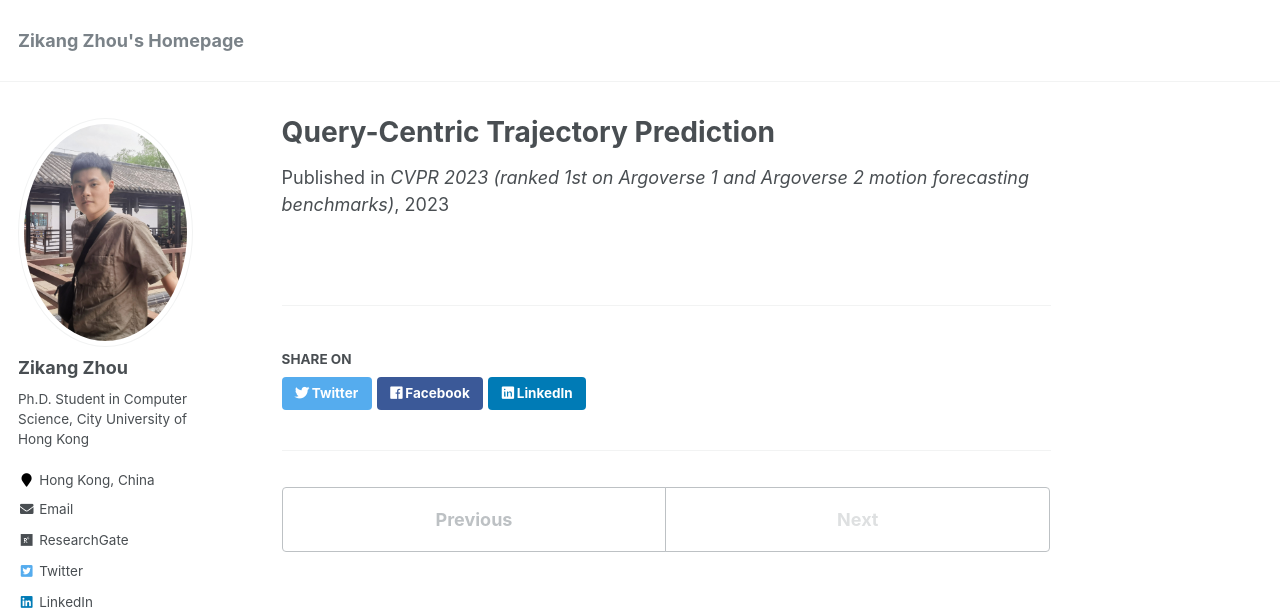
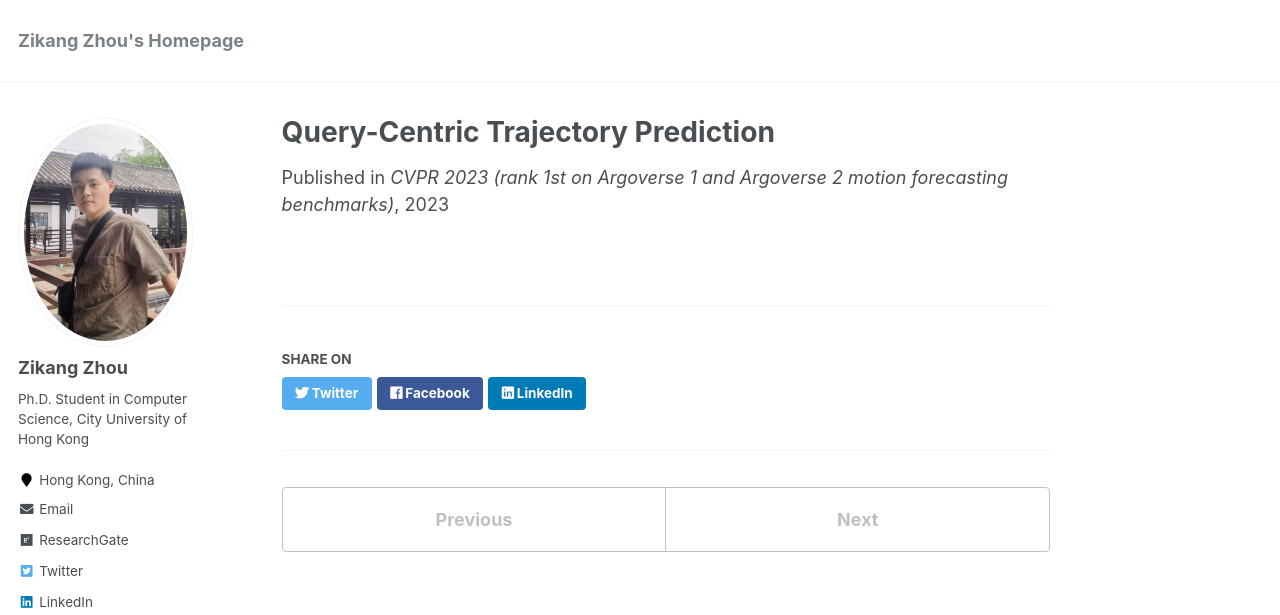
Before and after one commit to ZikangZhou/ZikangZhou.github.io, a Jekyll site: the page built from _publications/qcnet.md, in a window 1280 px wide. Shown: the top 615 px of the page. Built offline with Jekyll 4.4.1, drawn with Linux system fonts in a browser that asks for light colours; some web fonts are replaced.

```diff
--- a/_publications/qcnet.md
+++ b/_publications/qcnet.md
@@ -4,7 +4,7 @@ collection: publications
 permalink: /publication/qcnet
 excerpt: 'A query-centric paradigm for trajectory prediction, enabling streaming scene encoding, parallel multi-agent decoding, multi-modal and long-term prediction.'
 date: 2023-06-18
-venue: 'CVPR 2023 (ranked 1st on Argoverse 1 and Argoverse 2 motion forecasting benchmarks)'
+venue: 'CVPR 2023 (rank 1st on Argoverse 1 and Argoverse 2 motion forecasting benchmarks)'
 paperurl: 'https://openaccess.thecvf.com/content/CVPR2023/papers/Zhou_Query-Centric_Trajectory_Prediction_CVPR_2023_paper.pdf'
 imgurl: 'qcnet.png'
 show: true
```
Also changed, not shown: other parts of _publications/qcnet.md (+2 -0 lines), _publications/qcnext.md (added, +17 -0 lines), images/qcnext.png (added).
